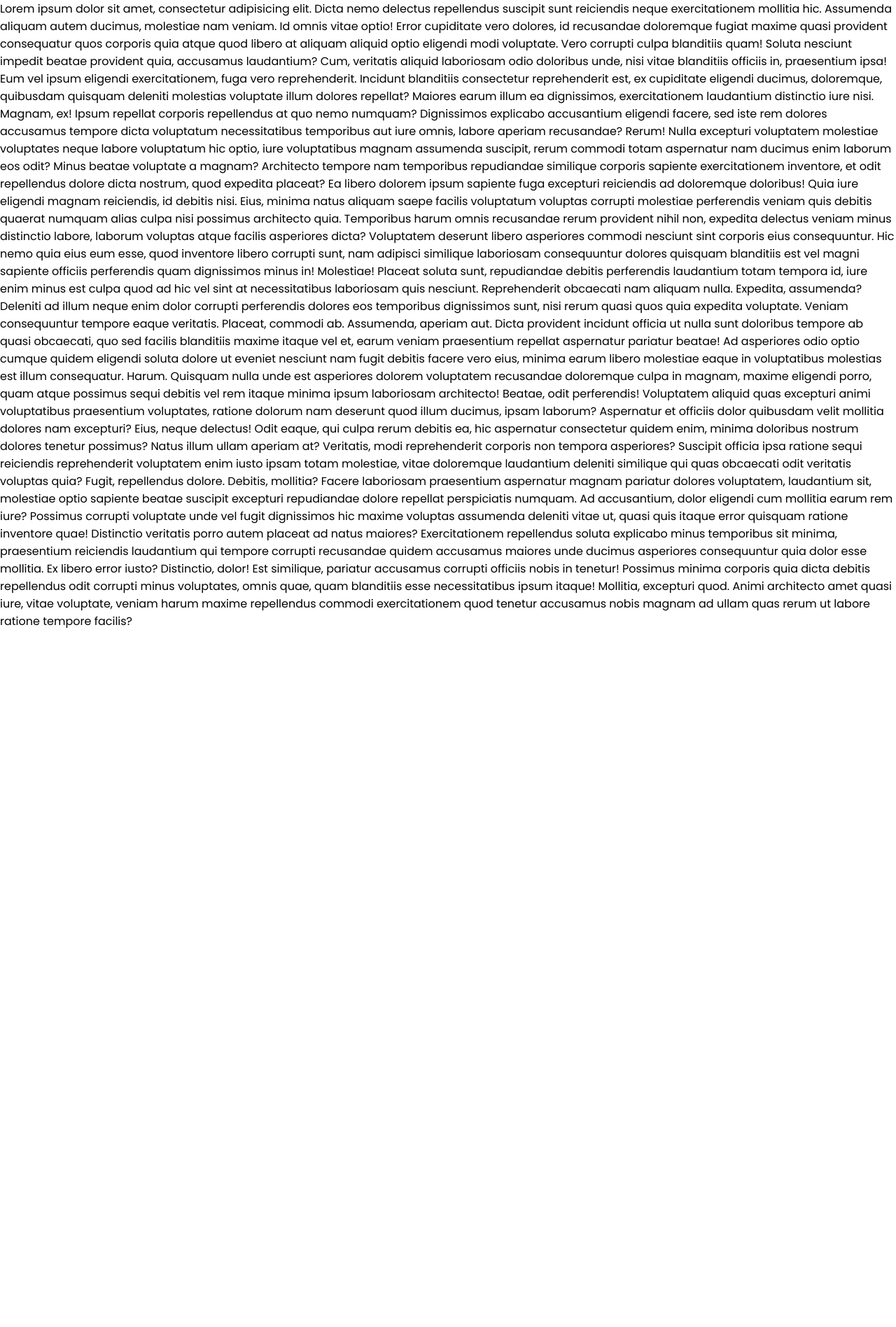
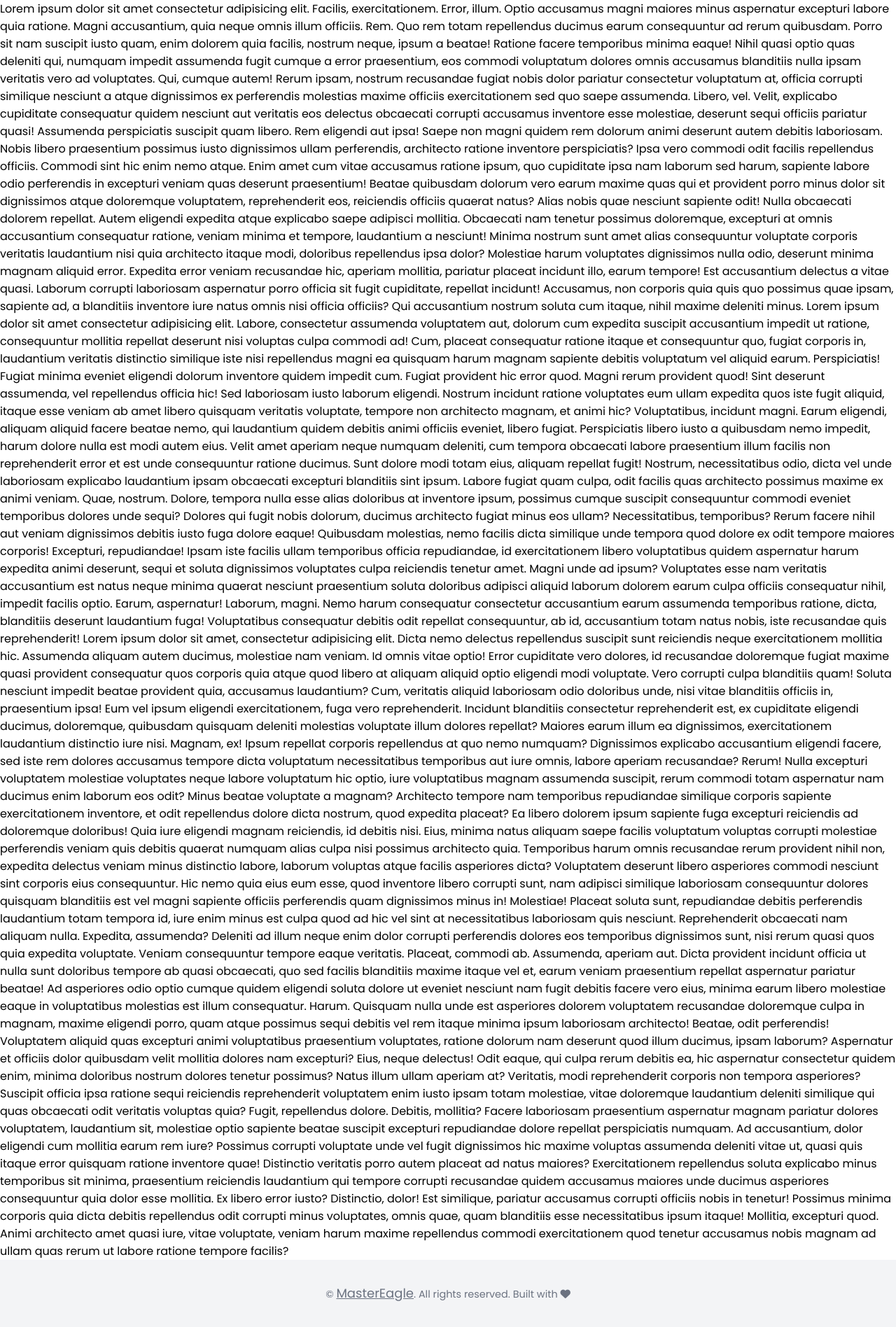
Before and after one commit to NeelSavsani/MasterMart, a PHP site: page / in a window 1280 px wide. Shown: the part 75-1971 px from the top of the page at 70% size. Before the commit the page ends 973 px from the top, so only its background shows below. Run offline with PHP 8.4, Linux system fonts and the light colour scheme; some libraries are stand-ins or nearby versions.

Commit message:
Adding footer and making it suitable for night and light theme

```diff
--- /dev/null
+++ b/css/footer.css
@@ -0,0 +1,94 @@
+@import url('https://fonts.googleapis.com/css2?family=Inter:ital,opsz,wght@0,14..32,100..900;1,14..32,100..900&family=Poppins:ital,wght@0,100;0,200;0,300;0,400;0,500;0,600;0,700;0,800;0,900;1,100;1,200;1,300;1,400;1,500;1,600;1,700;1,800;1,900&family=Roboto:ital,wght@0,100..900;1,100..900&family=Ubuntu:ital,wght@0,300;0,400;0,500;0,700;1,300;1,400;1,500;1,700&display=swap');
+
+:root {
+    --primary: #013937;
+    --primary-dark: #022d2b;
+    --primary-light: #f1fdfc;
+    --accent: #9ef3f1;
+
+    --black: #000000;
+    --white: #ffffff;
+    --white-transparent: rgba(255, 255, 255, 0.5);
+    --transparent-white-20: rgba(255, 255, 255, 0.2);
+    --transparent-black-70: rgba(0, 0, 0, 0.7);
+    --transparent-black-50: rgba(0, 0, 0, 0.5);
+
+    --gray-100: #f5f5f5;
+    --gray-200: #f0f0f0;
+    --gray-300: #eeeeee;
+    --gray-400: #c9c9c9;
+    --gray-500: #9e9e9e;
+    --gray-600: #6e6e6e;
+    --gray-700: #4b4b4b;
+    --gray-800: #3c3c3c;
+    --gray-900: #222222;
+
+    --blue-light: #f0f8ff;
+    --blue: #0074cc;
+    --blue-dark: #1e4c73;
+
+    --red: #e02020;
+    --red-light: #fbeaea;
+    --green: #28a745;
+    --green-light: #e6f4ea;
+    --orange: #ff9f1c;
+    --orange-light: #fff7ed;
+    --yellow: #facc15;
+    --yellow-light: #fef9c3;
+    --purple: #6b5b95;
+    --pink: #ff69b4;
+
+    --bg-light: #ffffff;
+    --bg-dark: #07080A;
+    --border-color: #dfeaff;
+    --border-dark: #3c3c3c;
+    --button-secondary-hover-bg: #f0f0f0;
+    --footer-light-bg: #f3f4f6;
+    --footer-dark-bg: #27272a;
+    --footer-light-text: #6b7280;
+    --footer-dark-text: #a1a1aa;
+}
+
+.footer {
+  background-color: var(--footer-light-bg);
+  text-align: center;
+  padding: 20px 10px;
+  font-family: "Poppins", sans-serif;
+  font-size: 0.9rem;
+  color: var(--footer-light-text);
+}
+
+.dark-mode .footer{
+  background: var(--footer-dark-bg);
+  color: var(--footer-dark-text);
+}
+
+span.mastereagle{
+  text-decoration: underline;
+  font-size:18px;
+  cursor: pointer;
+  transition: all 0.2s;
+}
+
+span.mastereagle:hover{
+  color: var(--green);
+  transition: all 0.3s;
+}
+
+.footer .fa-heart:hover {
+  color: red;
+  cursor: pointer;
+}
+
+.footer hr {
+  border: none;
+  border-top: 1px solid #333;
+  margin-bottom: 10px;
+}
+
+@media (max-width: 600px) {
+  .footer {
+    font-size: 0.8rem;
+    padding: 15px 5px;
+  }
+}
--- a/css/header.css
+++ b/css/header.css
@@ -43,6 +43,7 @@
     --border-color: #dfeaff;
     --border-dark: #3c3c3c;
     --button-secondary-hover-bg: #f0f0f0;
+    --footer-light-bg: ##f3f4f6;
 }
 
 
@@ -59,8 +60,8 @@ body.dark-mode {
 }
 
 header {
-    background-color: var(--bg-light);
     border-bottom: 1px solid var(--border-color);
+    backdrop-filter: blur(15px);
     padding: 12px 20px;
     color: var(--black);
     position: relative;
@@ -68,7 +69,6 @@ header {
 }
 
 .dark-mode header {
-    background-color: var(--bg-dark);
     color: var(--white);
     border-bottom: 1px solid var(--border-dark);
 }
@@ -201,6 +201,7 @@ header {
     gap: 8px;
     padding: 8px 16px;
     background: none;
+    font-family: "Inter", sans-serif;
     border-radius: 5px;
     width: 100%;
     text-align: left;
@@ -231,6 +232,7 @@ header {
     pointer-events: none;
     padding: 12px;
     border-radius: 12px;
+    border: 1px solid #10455b;
     justify-content: center;
     align-items: center;
     gap: 0;
@@ -238,8 +240,8 @@ header {
     width: 100%;
     max-width: 500px;
     box-sizing: border-box;
-    backdrop-filter: blur(10px);
-    -webkit-backdrop-filter: blur(10px);
+    backdrop-filter: blur(100px);
+    -webkit-backdrop-filter: blur(100px);
     transition: opacity 0.3s ease, transform 0.3s ease;
     display: flex;
 }
@@ -319,8 +321,10 @@ header {
     }
 
     .floating-search {
+        width: 80%;
         z-index: 10;
-        border-radius: 0;
+        border-radius: 5px;
+        padding: 1%;
     }
 
     .floating-search input {
--- a/index.html
+++ b/index.html
@@ -6,8 +6,9 @@
     <meta name="viewport" content="width=device-width, initial-scale=1.0" />
     <title>MasterMart</title>
     <link rel="shortcut icon" href="assets/favicon/favicon.ico" type="image/x-icon">
+    <script src="https://kit.fontawesome.com/e05d24f6c7.js" crossorigin="anonymous"></script>
     <link rel="stylesheet" href="css/header.css">
-    <script src="https://kit.fontawesome.com/e05d24f6c7.js" crossorigin="anonymous"></script>
+    <link rel="stylesheet" href="css/footer.css">
 </head>
 
 <body>
@@ -49,6 +50,72 @@
     </div>
 
     <main>
+        Lorem ipsum dolor sit amet consectetur adipisicing elit. Facilis, exercitationem. Error, illum. Optio accusamus
+        magni maiores minus aspernatur excepturi labore quia ratione. Magni accusantium, quia neque omnis illum
+        officiis. Rem.
+        Quo rem totam repellendus ducimus earum consequuntur ad rerum quibusdam. Porro sit nam suscipit iusto quam, enim
+        dolorem quia facilis, nostrum neque, ipsum a beatae! Ratione facere temporibus minima eaque!
+        Nihil quasi optio quas deleniti qui, numquam impedit assumenda fugit cumque a error praesentium, eos commodi
+        voluptatum dolores omnis accusamus blanditiis nulla ipsam veritatis vero ad voluptates. Qui, cumque autem!
+        Rerum ipsam, nostrum recusandae fugiat nobis dolor pariatur consectetur voluptatum at, officia corrupti
+        similique nesciunt a atque dignissimos ex perferendis molestias maxime officiis exercitationem sed quo saepe
+        assumenda. Libero, vel.
+        Velit, explicabo cupiditate consequatur quidem nesciunt aut veritatis eos delectus obcaecati corrupti accusamus
+        inventore esse molestiae, deserunt sequi officiis pariatur quasi! Assumenda perspiciatis suscipit quam libero.
+        Rem eligendi aut ipsa!
+        Saepe non magni quidem rem dolorum animi deserunt autem debitis laboriosam. Nobis libero praesentium possimus
+        iusto dignissimos ullam perferendis, architecto ratione inventore perspiciatis? Ipsa vero commodi odit facilis
+        repellendus officiis.
+        Commodi sint hic enim nemo atque. Enim amet cum vitae accusamus ratione ipsum, quo cupiditate ipsa nam laborum
+        sed harum, sapiente labore odio perferendis in excepturi veniam quas deserunt praesentium!
+        Beatae quibusdam dolorum vero earum maxime quas qui et provident porro minus dolor sit dignissimos atque
+        doloremque voluptatem, reprehenderit eos, reiciendis officiis quaerat natus? Alias nobis quae nesciunt sapiente
+        odit!
+        Nulla obcaecati dolorem repellat. Autem eligendi expedita atque explicabo saepe adipisci mollitia. Obcaecati nam
+        tenetur possimus doloremque, excepturi at omnis accusantium consequatur ratione, veniam minima et tempore,
+        laudantium a nesciunt!
+        Minima nostrum sunt amet alias consequuntur voluptate corporis veritatis laudantium nisi quia architecto itaque
+        modi, doloribus repellendus ipsa dolor? Molestiae harum voluptates dignissimos nulla odio, deserunt minima
+        magnam aliquid error.
+        Expedita error veniam recusandae hic, aperiam mollitia, pariatur placeat incidunt illo, earum tempore! Est
+        accusantium delectus a vitae quasi. Laborum corrupti laboriosam aspernatur porro officia sit fugit cupiditate,
+        repellat incidunt!
+        Accusamus, non corporis quia quis quo possimus quae ipsam, sapiente ad, a blanditiis inventore iure natus omnis
+        nisi officia officiis? Qui accusantium nostrum soluta cum itaque, nihil maxime deleniti minus.
+        Lorem ipsum dolor sit amet consectetur adipisicing elit. Labore, consectetur assumenda voluptatem aut, dolorum
+        cum expedita suscipit accusantium impedit ut ratione, consequuntur mollitia repellat deserunt nisi voluptas
+        culpa commodi ad!
+        Cum, placeat consequatur ratione itaque et consequuntur quo, fugiat corporis in, laudantium veritatis distinctio
+        similique iste nisi repellendus magni ea quisquam harum magnam sapiente debitis voluptatum vel aliquid earum.
+        Perspiciatis!
+        Fugiat minima eveniet eligendi dolorum inventore quidem impedit cum. Fugiat provident hic error quod. Magni
+        rerum provident quod! Sint deserunt assumenda, vel repellendus officia hic! Sed laboriosam iusto laborum
+        eligendi.
+        Nostrum incidunt ratione voluptates eum ullam expedita quos iste fugit aliquid, itaque esse veniam ab amet
+        libero quisquam veritatis voluptate, tempore non architecto magnam, et animi hic? Voluptatibus, incidunt magni.
+        Earum eligendi, aliquam aliquid facere beatae nemo, qui laudantium quidem debitis animi officiis eveniet, libero
+        fugiat. Perspiciatis libero iusto a quibusdam nemo impedit, harum dolore nulla est modi autem eius.
+        Velit amet aperiam neque numquam deleniti, cum tempora obcaecati labore praesentium illum facilis non
+        reprehenderit error et est unde consequuntur ratione ducimus. Sunt dolore modi totam eius, aliquam repellat
+        fugit!
+        Nostrum, necessitatibus odio, dicta vel unde laboriosam explicabo laudantium ipsam obcaecati excepturi
+        blanditiis sint ipsum. Labore fugiat quam culpa, odit facilis quas architecto possimus maxime ex animi veniam.
+        Quae, nostrum.
+        Dolore, tempora nulla esse alias doloribus at inventore ipsum, possimus cumque suscipit consequuntur commodi
+        eveniet temporibus dolores unde sequi? Dolores qui fugit nobis dolorum, ducimus architecto fugiat minus eos
+        ullam?
+        Necessitatibus, temporibus? Rerum facere nihil aut veniam dignissimos debitis iusto fuga dolore eaque! Quibusdam
+        molestias, nemo facilis dicta similique unde tempora quod dolore ex odit tempore maiores corporis! Excepturi,
+        repudiandae!
+        Ipsam iste facilis ullam temporibus officia repudiandae, id exercitationem libero voluptatibus quidem aspernatur
+        harum expedita animi deserunt, sequi et soluta dignissimos voluptates culpa reiciendis tenetur amet. Magni unde
+        ad ipsum?
+        Voluptates esse nam veritatis accusantium est natus neque minima quaerat nesciunt praesentium soluta doloribus
+        adipisci aliquid laborum dolorem earum culpa officiis consequatur nihil, impedit facilis optio. Earum,
+        aspernatur! Laborum, magni.
+        Nemo harum consequatur consectetur accusantium earum assumenda temporibus ratione, dicta, blanditiis deserunt
+        laudantium fuga! Voluptatibus consequatur debitis odit repellat consequuntur, ab id, accusantium totam natus
+        nobis, iste recusandae quis reprehenderit!
         Lorem ipsum dolor sit amet, consectetur adipisicing elit. Dicta nemo delectus repellendus suscipit sunt
         reiciendis neque exercitationem mollitia hic. Assumenda aliquam autem ducimus, molestiae nam veniam. Id omnis
         vitae optio!
@@ -113,6 +180,10 @@
         facilis?
     </main>
 
+    <footer class="footer">
+        <p>© <span class="mastereagle" onclick="devFolio()">MasterEagle</span>. All rights reserved. Built with <i class="fas fa-heart"></i></p>
+    </footer>
+
     <script src="js/header.js"></script>
 </body>
 
--- a/js/header.js
+++ b/js/header.js
@@ -63,3 +63,7 @@ document.addEventListener("click", function (e) {
         }
     }
 });
+
+function devFolio() {
+    window.open('https://neelsavsani.vercel.app', '_blank');
+}
```
